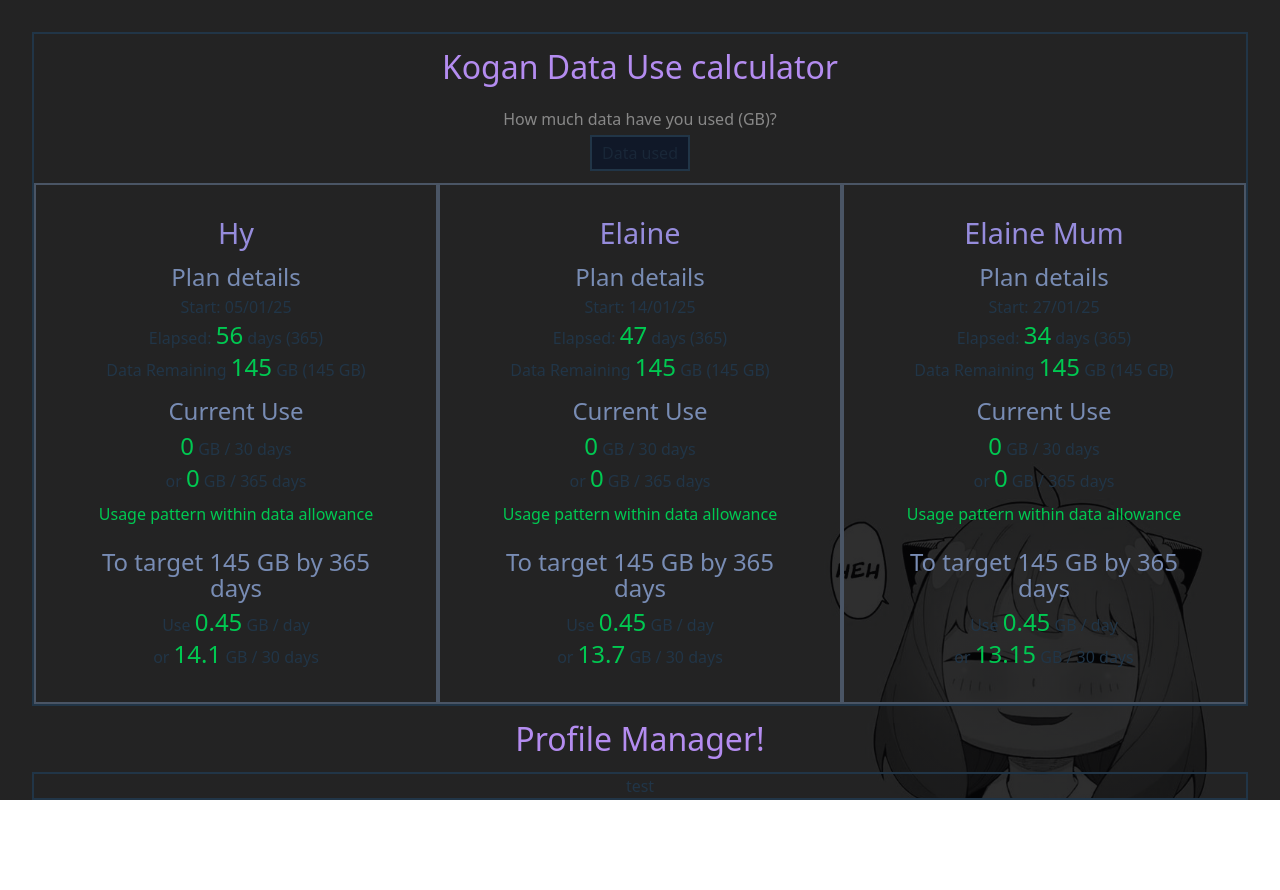
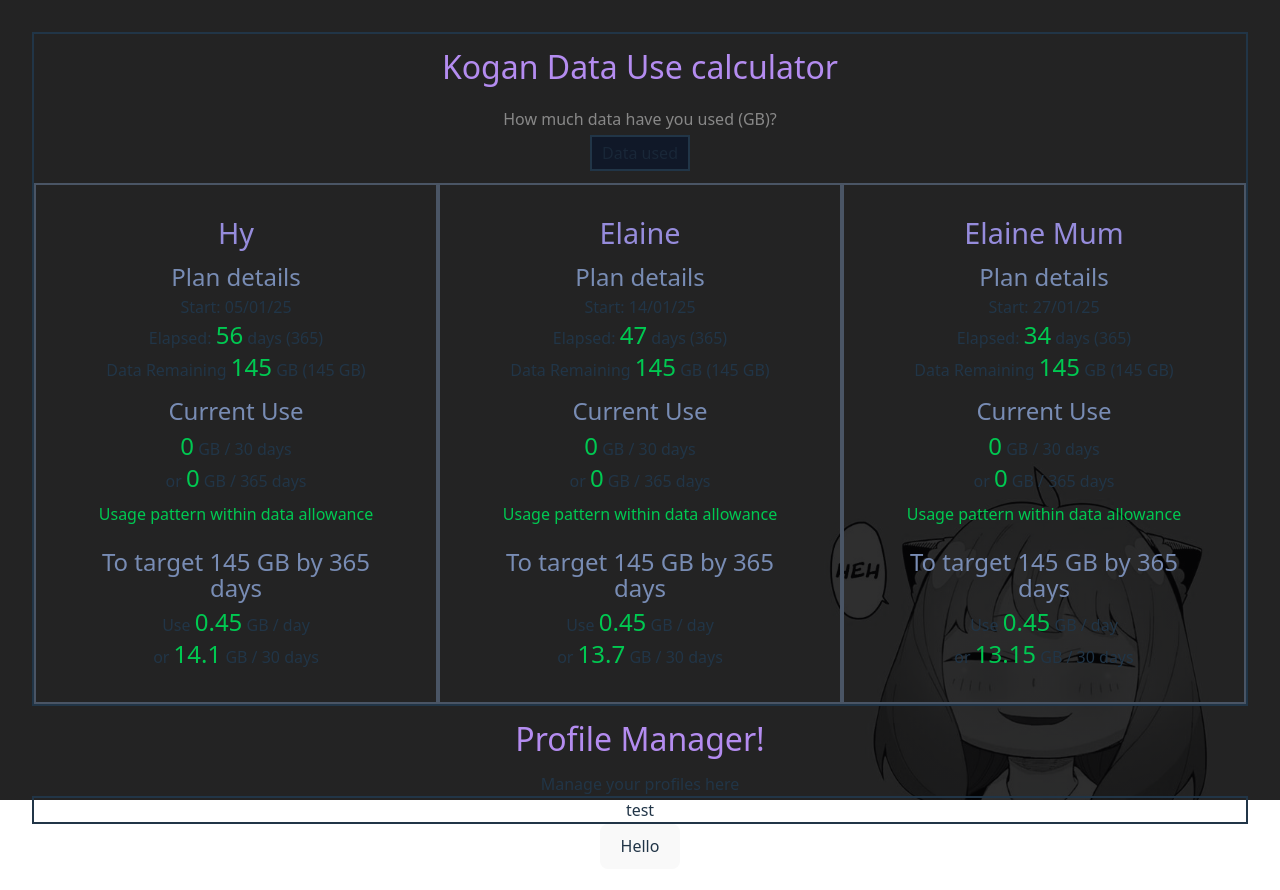
Before and after one commit to hybee234/kogan-mobile-data, a React (Vite) app in the folder client/: page / in a window 1280 px wide. Shown: the top 890 px of the page. Before the commit the page ends 832 px from the top, so only its background shows below. Built offline with nearby package versions, Linux system fonts and the light colour scheme.

Commit message:
small tweaks

```diff
--- a/client/src/components/Background.jsx
+++ b/client/src/components/Background.jsx
@@ -1,8 +1,6 @@
-function Background() {
+export default function Background() {
     return (
         <div className = "bg-image">
         </div>
     );
 }
-
-export default Background;
--- a/client/src/components/Main.jsx
+++ b/client/src/components/Main.jsx
@@ -2,7 +2,7 @@ import dayjs from 'dayjs'
 import { useState } from 'react'
 
 
-function Main() {
+export default function Main() {
 
     const users = [
         {
@@ -144,5 +144,3 @@ function Main() {
     )
 
 }
-
-export default Main;
--- a/client/src/components/ProfileManager.jsx
+++ b/client/src/components/ProfileManager.jsx
@@ -1,9 +1,18 @@
-function ProfileManager () {
-    return <div>
+export default function ProfileManager () {
+
+
+
+
+
+
+
+
+
+    return <div className="flex-wrap">
         <h1>Profile Manager!</h1>
+        <p>Manage your profiles here</p>
         <p className = "border-2"> test </p>
+        <button>Hello</button>
     </div>
 
 }
-
-export default ProfileManager;
```
